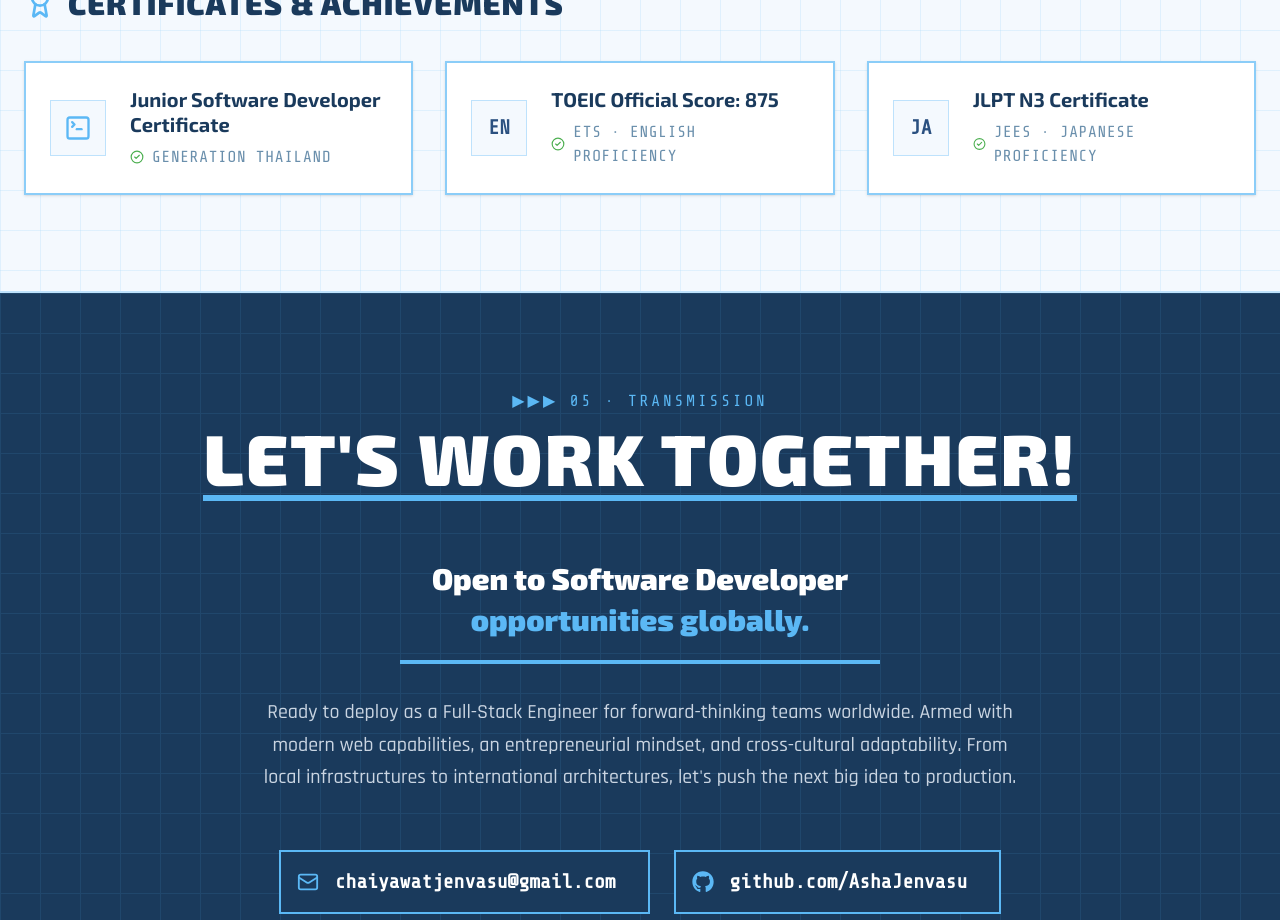
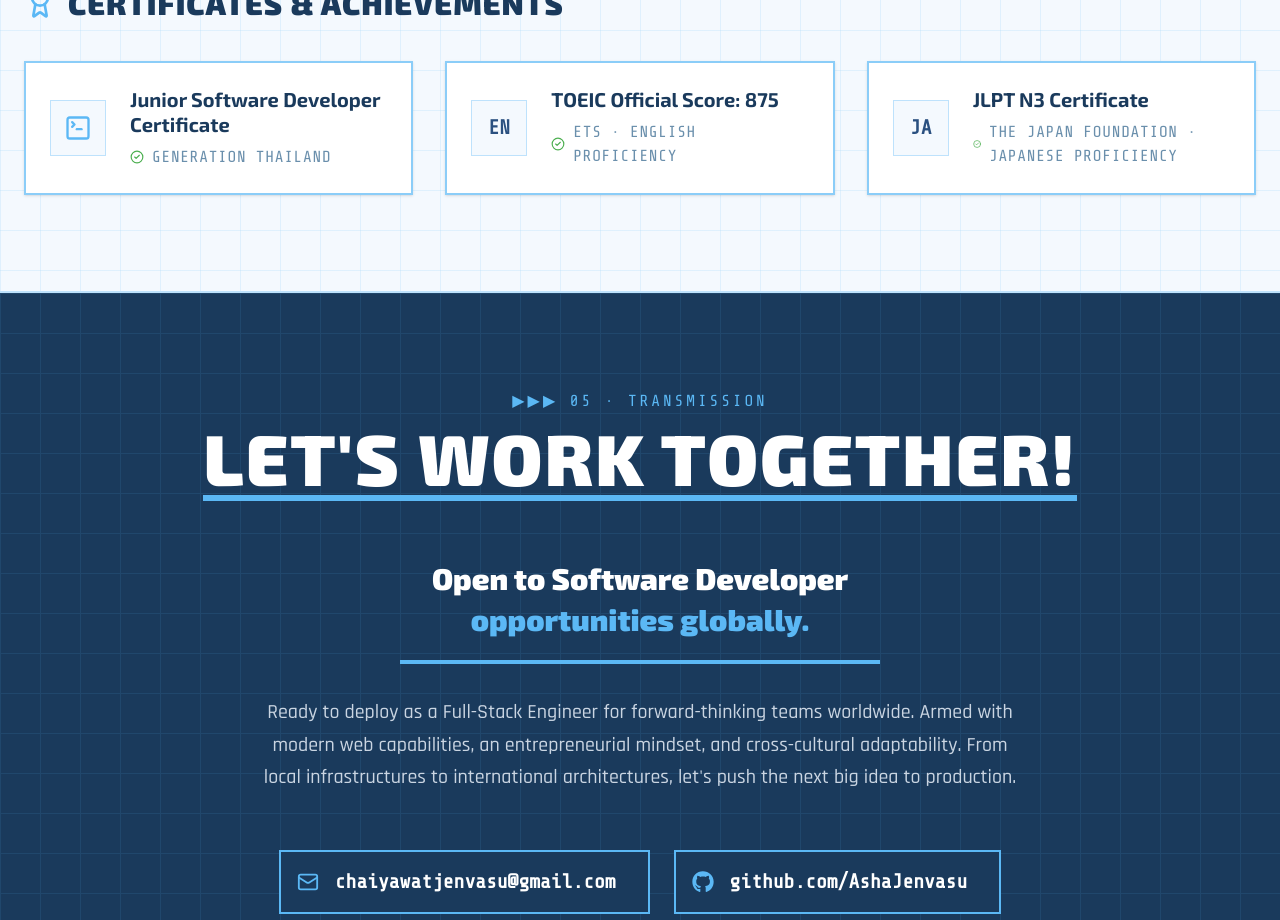
Before and after one commit to AshaJenvasu/asha-portfolio, a React (Vite) app: page / in a window 1280 px wide. Shown: the part 6100-7020 px from the top of the page. Built offline with nearby package versions, Linux system fonts and the light colour scheme.

Commit message:
Debug the interface type

```diff
--- a/src/App.tsx
+++ b/src/App.tsx
@@ -10,10 +10,8 @@ import { Footer } from "./components/07_Footer";
 function App() {
   return (
     <div className="min-h-screen bg-[var(--off-white)] pt-[60px]">
-      {/* 1. แถบควบคุมเมนูด้านบน */}
       <Navbar />
 
-      {/* 2. ส่วนเนื้อหา */}
       <main>
         <Hero />
         <TechStack />
--- a/src/components/04_Project.tsx
+++ b/src/components/04_Project.tsx
@@ -93,7 +93,7 @@ export const Projects: React.FC = () => {
         <div className="grid grid-cols-1 lg:grid-cols-2 gap-10 md:gap-14">
           {projectsData.map((project, idx) => (
             <motion.div
-              key={project.title}
+              key={`${project.name}-${idx}`}
               className="bg-white border-2 border-[var(--border-strong)] shadow-lg hover:shadow-xl transition-all duration-300 flex flex-col relative"
               style={{
                 clipPath:
--- a/src/components/05_Education.tsx
+++ b/src/components/05_Education.tsx
@@ -59,7 +59,7 @@ const certificateData: CertificateItem[] = [
   {
     icon: "JA",
     name: "JLPT N3 Certificate",
-    issuer: "JEES · Japanese Proficiency",
+    issuer: "The Japan Foundation · Japanese Proficiency",
   },
 ];
 
```
Also changed, not shown: src/components/02_TechStack.tsx (+0 -8 lines).
